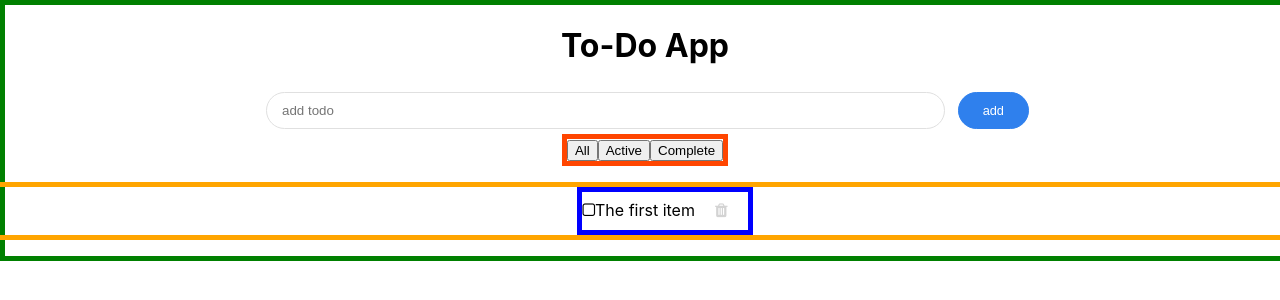
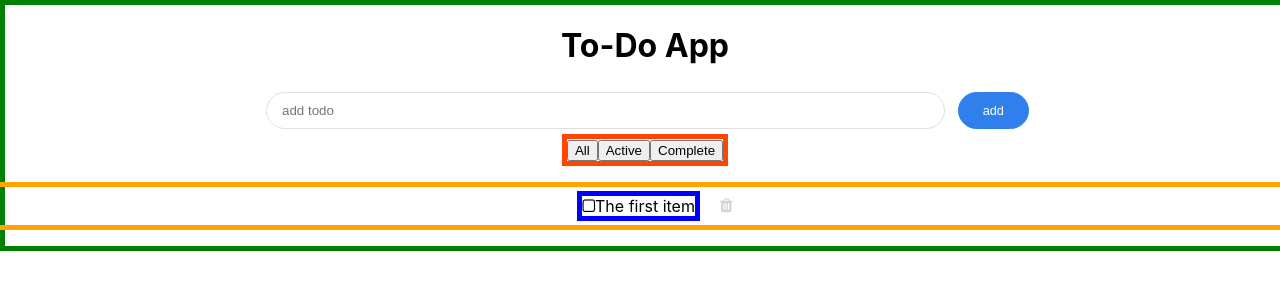
Before and after one commit to olirooker/todo-list-app-react, a React (Create React App) app: page / in a window 1280 px wide. Shown: the top 300 px of the page. Built offline with nearby package versions, Linux system fonts and the light colour scheme.

Commit message:
removed del button bug

```diff
--- a/src/App.js
+++ b/src/App.js
@@ -39,7 +39,8 @@ class App extends React.Component {
         todos: newToDos
       }
       return newState;
-    }, () => { console.log(this.state) }
+    }
+      // , () => { console.log(this.state) }
       // , () => {
       //   localStorage.setItem("state", JSON.stringify(this.state));
       // }
--- a/src/components/List.js
+++ b/src/components/List.js
@@ -5,9 +5,11 @@ const List = ({ todos, deleteToDo, toggleIsCompleted }) => {
     return (
         <ul className="list-container">
             {todos.map((todo) => {
-                return <li className={`${todos.isCompleted ? "completed-list-item" : "list-item"}`} key={todo.item} id={todo.item} onClick={() => { toggleIsCompleted(todo.item) }}>
-                    <i className={`${todos.isCompleted ? "fa fa-check-square" : "fa fa-square-o"}`}></i>
-                    {todo.item}
+                return <li key={todo.item} id={todo.item} className="list-element-container">
+                    <div className={todos.isCompleted ? "completed-list-item" : "list-item"} onClick={() => { toggleIsCompleted(todo.item) }}>
+                        <i className={todos.isCompleted ? "fa fa-check-square" : "fa fa-square-o"}></i>
+                        {todo.item}
+                    </div>
                     <button className="delete-button" onClick={() => { deleteToDo(todo.item) }}><i className="fa fa-trash"></i></button>
                 </li>;
             })}
--- a/src/index.css
+++ b/src/index.css
@@ -116,6 +116,12 @@ label {
   width: 100vw;
 }
 
+/* Might need go change this to grid */
+.list-element-container {
+  display: flex;
+  align-items: center;
+}
+
 .list-item {
   border: 5px solid blue;
   text-align: center;
```
Also changed, not shown: 1 other file (tests, documents, lock files or other folders).
